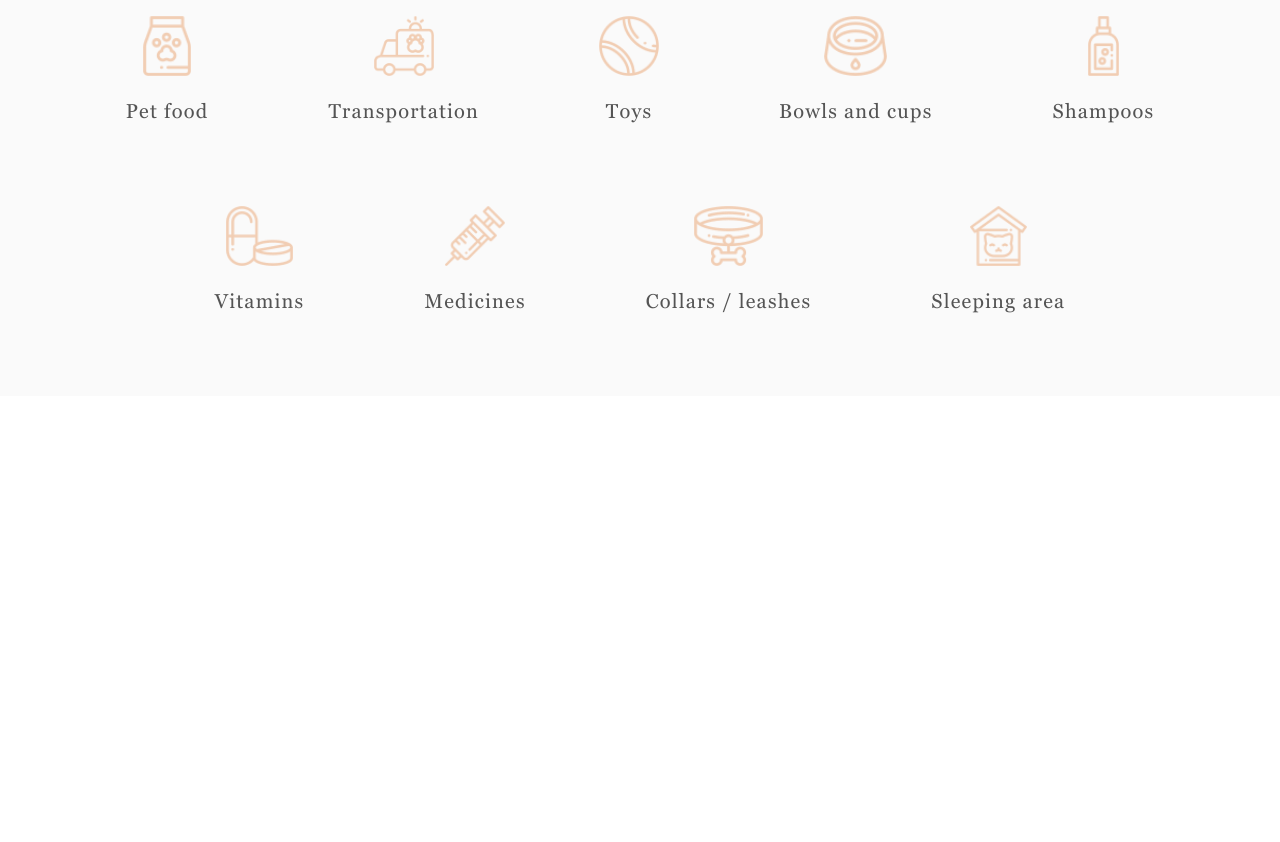
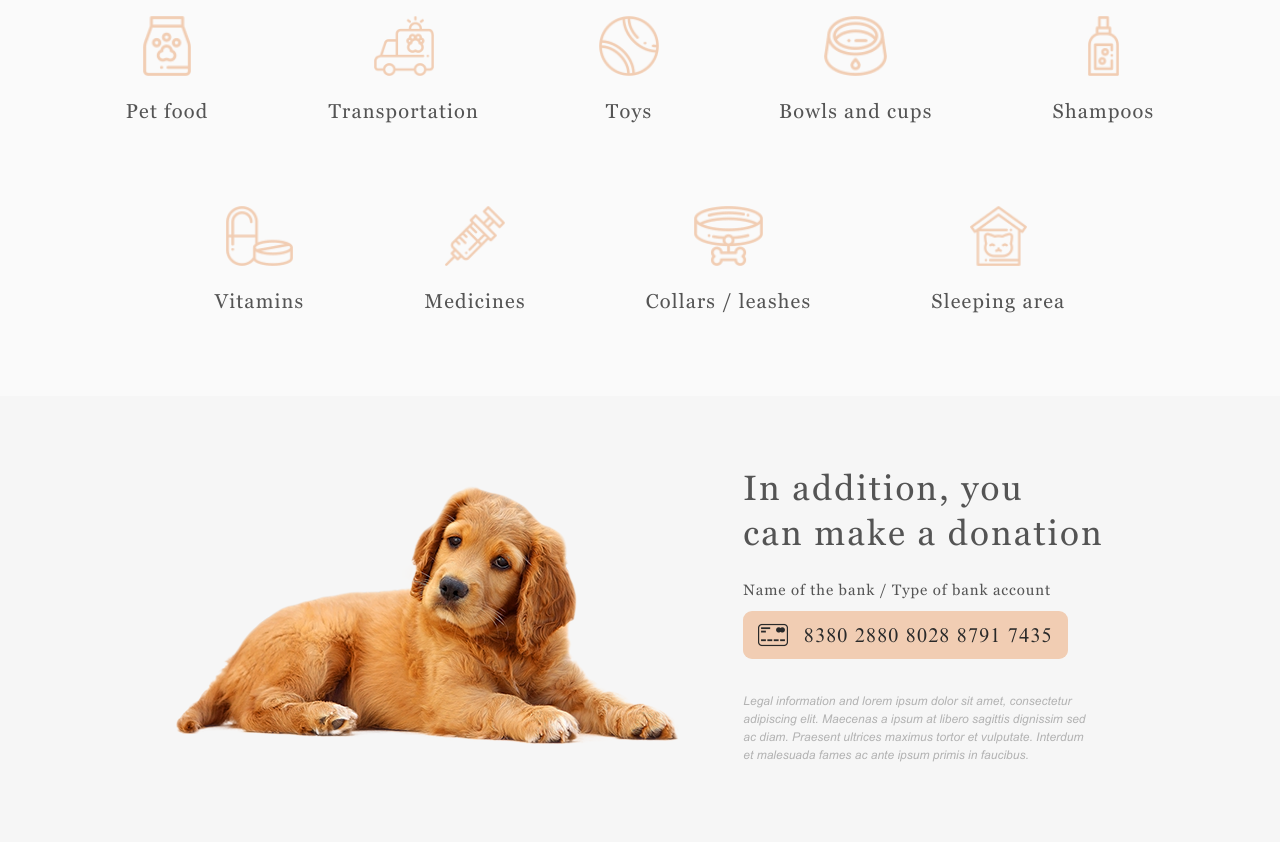
Before and after one commit to chin-cho-cho/my_project, a plain HTML site: page index.html in a window 1280 px wide. Shown: the part 2650-3492 px from the top of the page. Before the commit the page ends 3046 px from the top, so only its background shows below. Drawn offline with Linux system fonts and the light colour scheme.

Commit message:
Добавлен блок с донатом

```diff
--- a/index.html
+++ b/index.html
@@ -165,6 +165,29 @@
       <!-- /.container -->
     </section>
     <!-- /.help -->
+    <section class="donate">
+      <div class="container">
+        <div class="donate__container">
+          <img src="img/donate/Dog.png" alt="" class="donate__image">
+          <div class="donate__content-block">
+            <span class="title donate__title">In addition, you <br>
+                can make a donation</span>
+            <span class="donate__bank-description">Name of the bank / Type of bank account</span>
+            <div class="donate__card">
+              <img src="img/donate/credit-card_(1).png" alt="" class="donate__card-image">
+              <span class="donate__card-number">8380 2880 8028 8791 7435</span>
+            </div>
+            <!-- /.donate__card -->
+            <p class="donate__subtitle">Legal information and lorem ipsum dolor sit amet, consectetur <br>
+              adipiscing elit. Maecenas a ipsum at libero sagittis dignissim sed <br>
+                ac diam. Praesent ultrices maximus tortor et vulputate. Interdum <br>
+                et malesuada fames ac ante ipsum primis in faucibus. </p>
+          </div>
+          <!-- /.donate__content-block -->
+        </div>
+      </div>
+    </section>
+    <!-- /.donate -->
   </main>
 </body>
 </html>
--- /dev/null
+++ b/sass/blocks/_donate.sass
@@ -0,0 +1,45 @@
+.donate
+  background-color: #f6f6f6
+  padding-top: 70px
+  padding-bottom: 78px
+  &__container
+    display: flex
+    align-items: center
+    justify-content: center
+  &__content-block
+    margin-left: 62px
+  &__title
+    display: block
+    margin-bottom: 25px
+  &__bank-description
+    display: block
+    color: #545454
+    font-size: 15px
+    font-weight: 400
+    letter-spacing: 0.9px
+    +georgia
+    margin-bottom: 13px
+  &__card
+    display: inline-block
+    padding: 12px 15px
+    border-radius: 9px
+    background-color: #f1cdb3
+    margin-bottom: 33px
+    &-number
+      color: #292929
+      font-size: 20px
+      font-weight: 400
+      line-height: 20px
+      letter-spacing: 1.2px
+      vertical-align: middle
+      +tnr
+    &-image
+      vertical-align: middle
+      margin-right: 11px
+  &__subtitle
+    color: #b2b2b2
+    font-size: 12px
+    font-weight: 400
+    line-height: 18px
+    margin: 0
+    +italic
--- a/sass/style.sass
+++ b/sass/style.sass
@@ -21,3 +21,6 @@
 
 // Подключение блока о помощи
 @import 'blocks/help'
+
+// Подключение блока с пожертвованиями
+@import 'blocks/donate'
```
Also changed, not shown: css/style.css, img/donate/Dog.png (added), img/donate/credit-card_(1).png (added), 1 other file.
